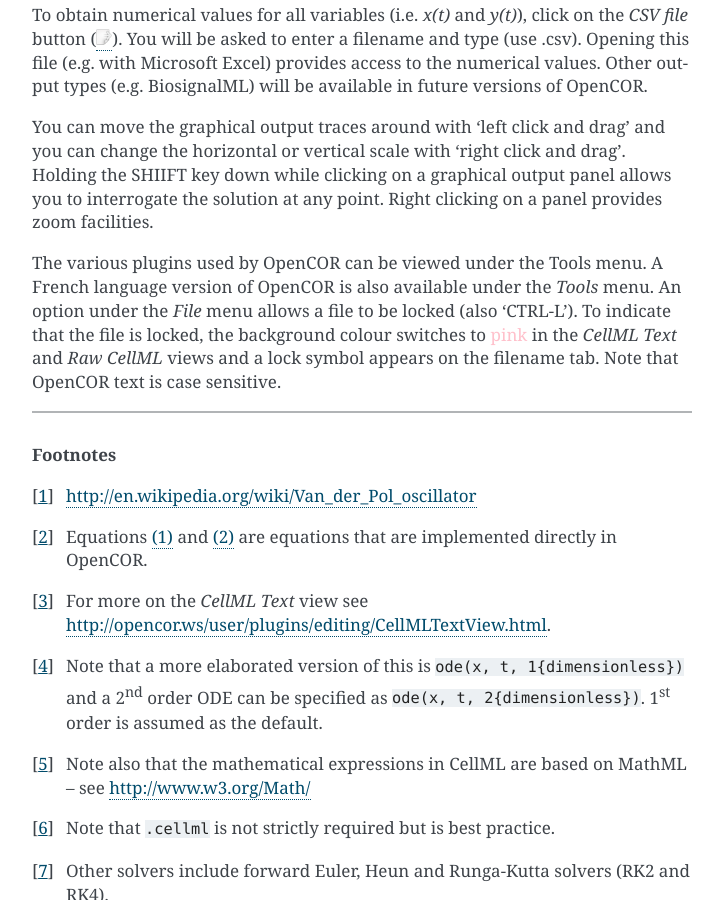
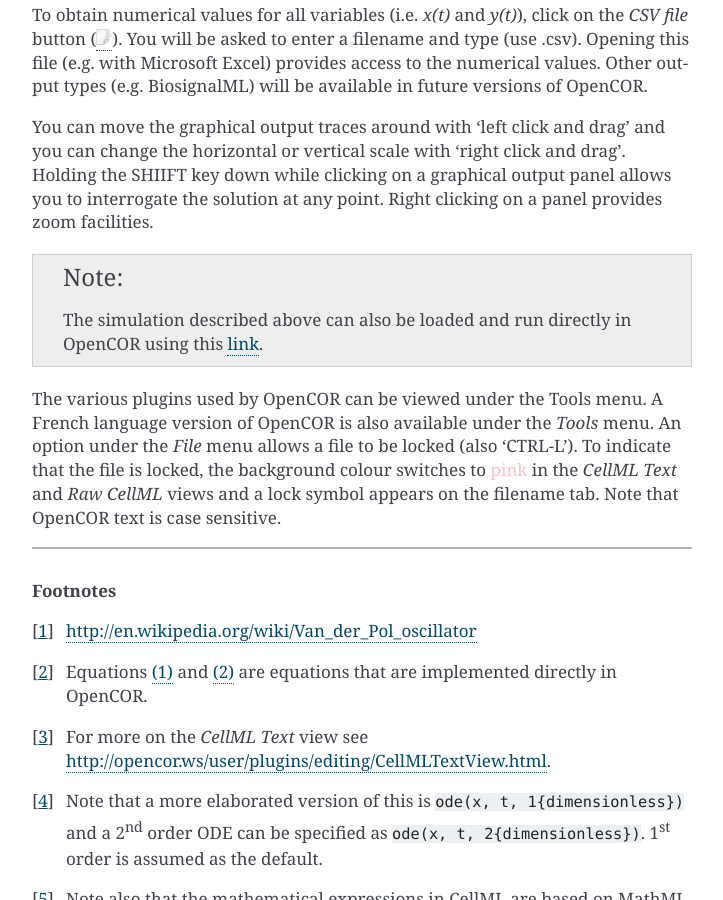
Before and after one commit to ABI-Tutorials/CellML-OpenCOR-PMR, a Sphinx documentation site: the page built from source/create_and_first_run.rst, in a window 1280 px wide and 900 px high, scrolled down 5422 px. Shown: the whole window, without its empty margins (388-1111 px from the left). Built offline with Sphinx 7.4.7, drawn with Linux system fonts in a browser that asks for light colours; pages that are not in the unit, such as notebooks, are missing from menus.

Commit message:
adding a link to directly open the van der pol SED-ML in OpenCOR.

```diff
--- a/source/create_and_first_run.rst
+++ b/source/create_and_first_run.rst
@@ -254,6 +254,10 @@
 graphical output panel allows you to interrogate the solution at any
 point. Right clicking on a panel provides zoom facilities.
 
+.. note::
+
+   The simulation described above can also be loaded and run directly in OpenCOR using this `link <opencor://openFile/https://models.physiomeproject.org/workspace/25d/rawfile/8a37f2ca3961ff783c054b5763364c596caa66bc/vanderpol.sedml>`_.
+
 The various plugins used by OpenCOR can be viewed under the Tools menu.
 A French language version of OpenCOR is also available under the *Tools*
 menu. An option under the *File* menu allows a file to be locked (also
```
